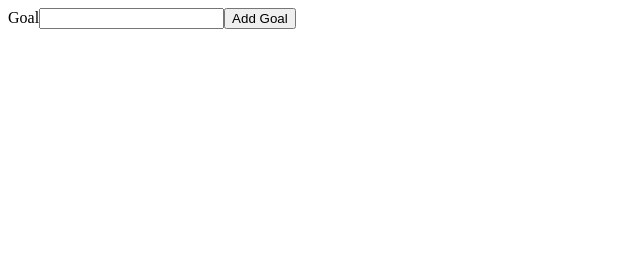
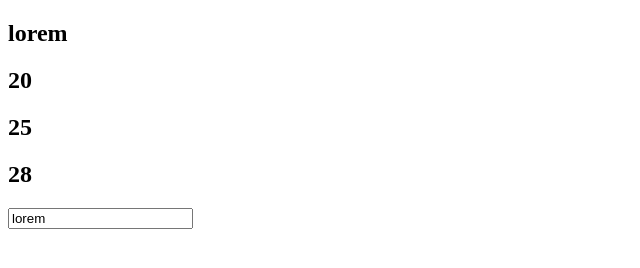
Before and after one commit to thyAshley/Vuejs, a plain HTML site: page FirstProject/index.html in a window 1280 px wide. Shown: the whole page, without its empty margins (0-640 px from the left). Drawn offline with nearby package versions, Linux system fonts and the light colour scheme.

Commit message:
added challenge 1

```diff
--- a/FirstProject/app.js
+++ b/FirstProject/app.js
@@ -1,14 +1,18 @@
-Vue.createApp({
+const app = Vue.createApp({
   data() {
     return {
-      goals: [],
-      enteredValue: "",
+      name: "lorem",
+      age: 20,
     };
   },
   methods: {
-    addGoal() {
-      this.goals.push(this.enteredValue);
-      this.enteredValue = "";
+    ageInFive() {
+      return this.age + 5;
+    },
+    randomNumber() {
+      return Math.floor(Math.random() * 100);
     },
   },
-}).mount("#app");
+});
+
+app.mount("#app");
--- a/FirstProject/index.html
+++ b/FirstProject/index.html
@@ -8,14 +8,13 @@
   </head>
   <body>
     <div id="app">
-      <div>
-        <label for="goal">Goal</label>
-        <input type="text" id="goal" v-model="enteredValue" />
-        <button v-on:click="addGoal">Add Goal</button>
-      </div>
-      <ul>
-        <li v-for="goal in goals">{{goal}}</li>
-      </ul>
+      <header>
+        <h2>{{name}}</h2>
+        <h2>{{age}}</h2>
+        <h2>{{ageInFive()}}</h2>
+        <h2>{{randomNumber()}}</h2>
+        <input type="text" v-bind:value="name" />
+      </header>
     </div>
     <script src="app.js"></script>
   </body>
```
